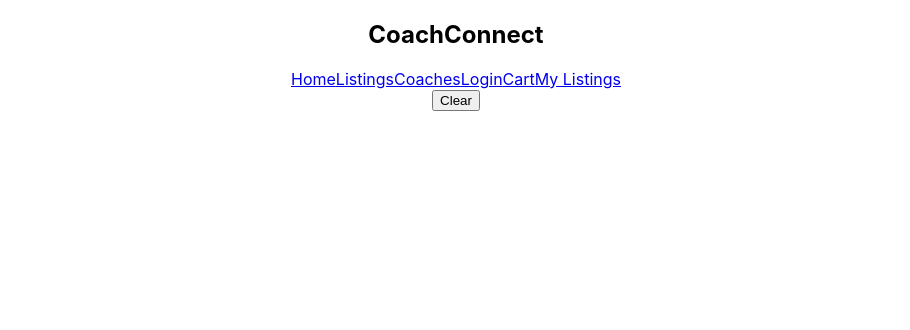
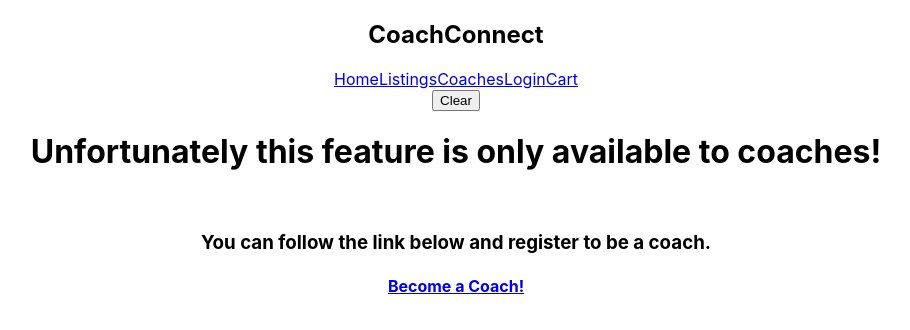
Before and after one commit to Andrew102505/CoachConnectFrontend, a React (Create React App) app: page /coachesonly in a window 1280 px wide. Shown: the top 330 px of the page, without its empty margins (184-1094 px from the left). Built offline with nearby package versions, Linux system fonts and the light colour scheme.

Commit message:
Added CoachesOnly

```diff
--- a/src/App.js
+++ b/src/App.js
@@ -26,8 +26,11 @@ import CoachListings from './components/views/CoachListings';
 import CoachListingDetails from './components/views/CoachListingDetails';
 import ShoppingCart from './components/views/ShoppingCart';
 import Checkout from './components/views/Checkout';
+import CoachesOnly from './components/views/CoachesOnly';
 function App() {
-
+  /**the issue is that the user is set to null everytime we render App.js and App.js is rerendered whenever we go to another page through the url bar
+   *
+   */
   const[user, setUser] = useState(null);
   const[fetched, setFetched] = useState(false);
   const localStorageCart = JSON.parse(localStorage.getItem('cart') || '[]');
@@ -131,6 +134,9 @@ function App() {
           <Route exact path = "/checkout">
             <Checkout cart = {cart} user = {user}/>
           </Route>
+          <Route exact path = "/coachesonly">
+            <CoachesOnly/>
+          </Route>
         </Switch>
     </div>
     </div>
--- a/src/components/views/CoachListings.js
+++ b/src/components/views/CoachListings.js
@@ -1,12 +1,16 @@
 //will contain all of a coaches listings that they own
 import { useState } from "react";
+import { useHistory } from 'react-router-dom';
 import CoachListingsList from "./CoachListingsList";
 import ListingService from "../../services/ListingService";
 const CoachListings = (props) => {
     const[fetched, setFetched] = useState(false);
     const[pending, setPending] = useState(true);
     const[listings, setListings] = useState(null);
-console.log(props.user.id);
+    const history = useHistory();
+    if(sessionStorage.getItem('role')!=='COACH'){
+        history.push('/coachesonly');
+    }
     function getCoachListings(coachId){
         ListingService.getAllCoachListings(coachId).then(res=>{
             setListings(res.data);
@@ -14,8 +18,8 @@ console.log(props.user.id);
             setPending(false);
         })
     }
-
-    if(fetched == false){
+//this works because when the user is initialized in the App.js component, then this component will also be rerendered and user will not be null, it also prevents us from moving forward with null values and getting errors
+    if(props.user !== null && fetched == false){
         getCoachListings(props.user.id);
     }
 
--- /dev/null
+++ b/src/components/views/CoachesOnly.js
@@ -0,0 +1,17 @@
+import {Link} from 'react-router-dom';
+const CoachesOnly = () => {
+
+    return(
+        <div>
+            <h1>Unfortunately this feature is only available to coaches!</h1>
+            <br />
+            <h3>You can follow the link below and register to be a coach.</h3>
+
+            <Link to = "/registercoach">
+                <h4>Become a Coach!</h4>
+            </Link>
+        </div>
+    )
+}
+
+export default CoachesOnly;
--- a/src/components/views/Navbar.js
+++ b/src/components/views/Navbar.js
@@ -41,7 +41,7 @@ const Navbar = (props) => {
                 {props?.user?.role === 'COACH'/*sessionStorage.getItem('role')==='COACH'*/ && <Link to = "/createlisting">Create Listing</Link>}
                 <Link to = "/loginselection">Login</Link>
                 <Link to = "/shoppingcart">Cart</Link>
-                <Link to = "/coachlistings">My Listings</Link>
+                {sessionStorage.getItem('role')==='COACH' && <Link to = "/coachlistings">My Listings</Link>}
             </div>
         </nav>
     )
```
Also changed, not shown: Errors.txt.
